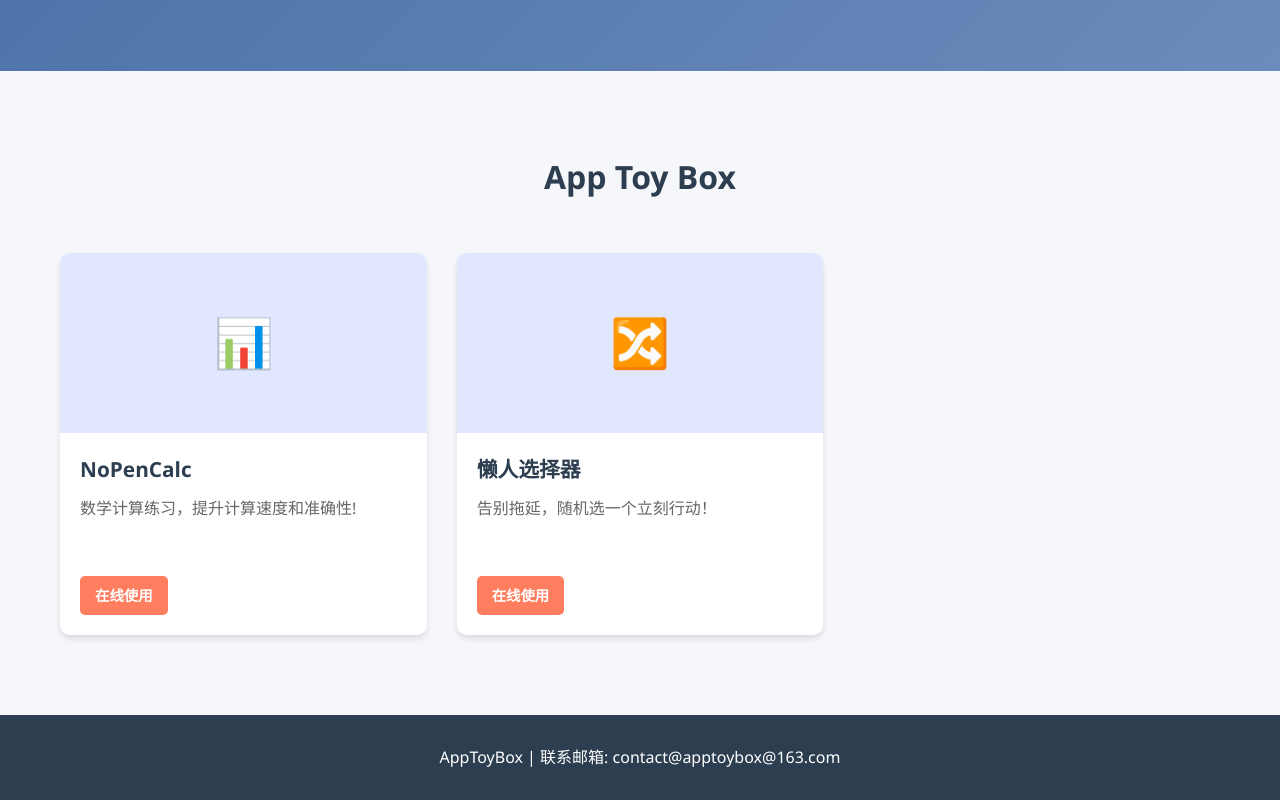
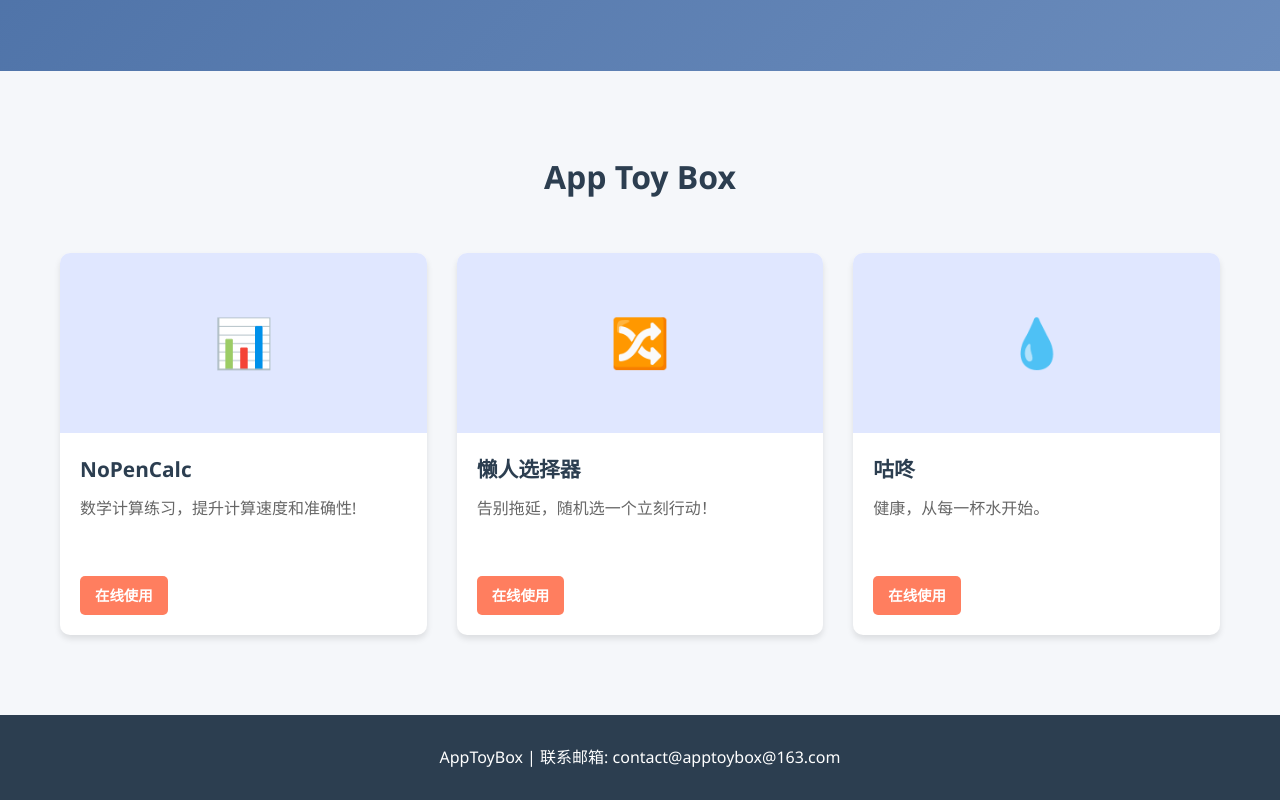
Before and after one commit to Hoaooo/my-app-portfolio, a plain HTML site: page index.html in a window 1280 px wide. Shown: the part 359-1159 px from the top of the page. Drawn offline with Linux system fonts and the light colour scheme.

Commit message:
Update index.html
添加“咕咚”智能饮水应用的入口

```diff
--- a/index.html
+++ b/index.html
@@ -51,7 +51,7 @@
                     </div>
                 </div>
 
-                <!-- 应用卡片 1 -->
+                <!-- 应用卡片 2 -->
                 <div class="app-card">
                     <div class="app-image">
                         <div class="app-image">🔀</div>
@@ -62,6 +62,21 @@
                         <div class="app-actions">
                             <a href="tools/EasyPicker.html" class="btn">在线使用</a>
                             <!--<a href="assets/downloads/EasyPicker.zip" class="btn btn-outline">下载</a>-->
+                        </div>
+                    </div>
+                </div>
+
+                <!-- 应用卡片 3 -->
+                <div class="app-card">
+                    <div class="app-image">
+                        <div class="app-image">💧</div>
+                    </div>
+                    <div class="app-content">
+                        <h3 class="app-title">咕咚</h3>
+                        <p class="app-description">健康，从每一杯水开始。</p>
+                        <div class="app-actions">
+                            <a href="tools/Hydration.html" class="btn">在线使用</a>
+                            <!--<a href="assets/downloads/Hydration.zip" class="btn btn-outline">下载</a>-->
                         </div>
                     </div>
                 </div>
```
